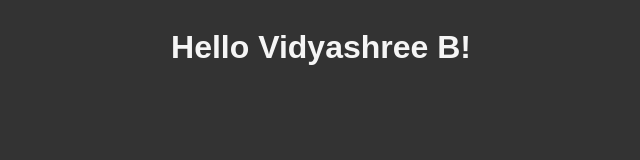
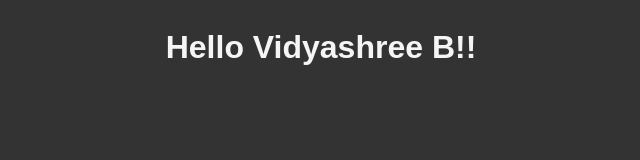
Before and after one commit to vidyashreeb96/learngit, a plain HTML site: page index.html in a window 1280 px wide. Shown: the whole page, without its empty margins (319-959 px from the left). Drawn offline with Linux system fonts and the light colour scheme.

Commit message:
second commit

```diff
--- a/index.html
+++ b/index.html
@@ -11,7 +11,7 @@
 </head>
 
 <body>
-    <h1>Hello Vidyashree B!</h1>
+    <h1>Hello Vidyashree B!!</h1>
 </body>
 
 </html>
```
